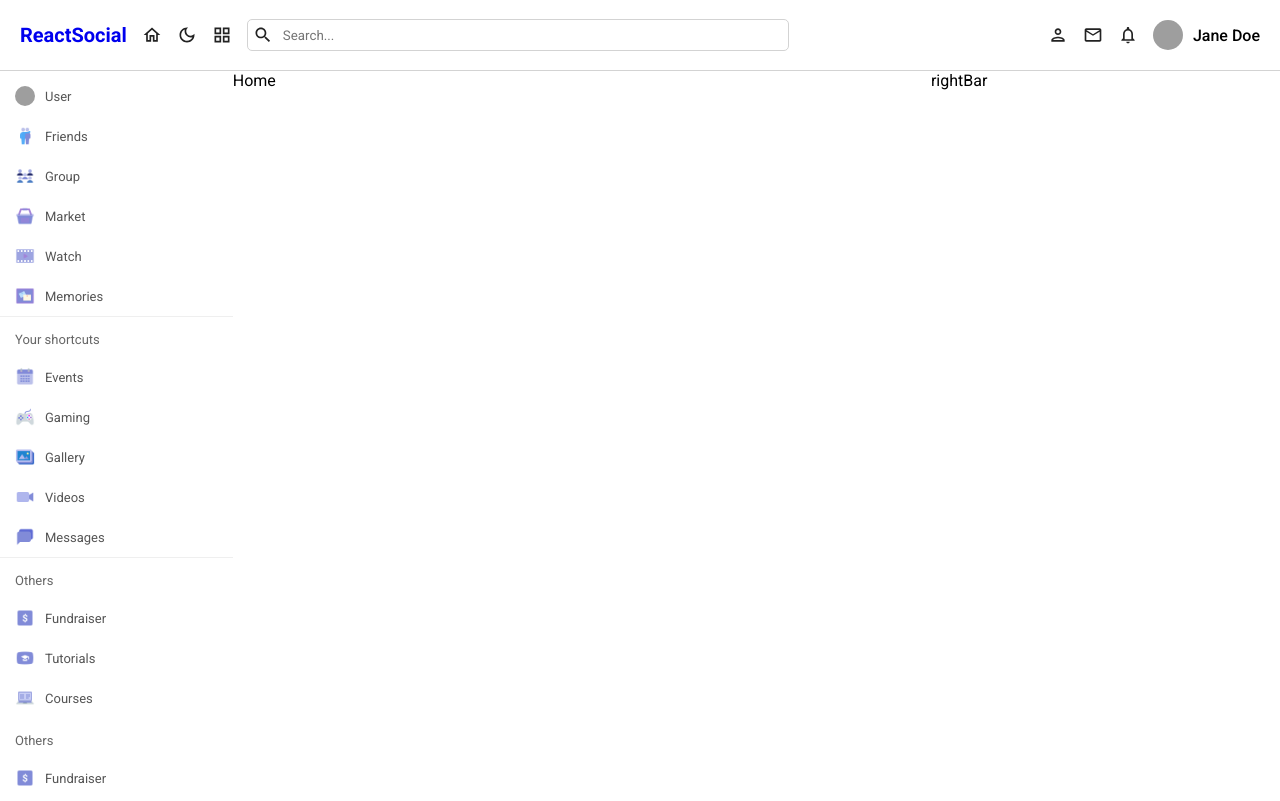
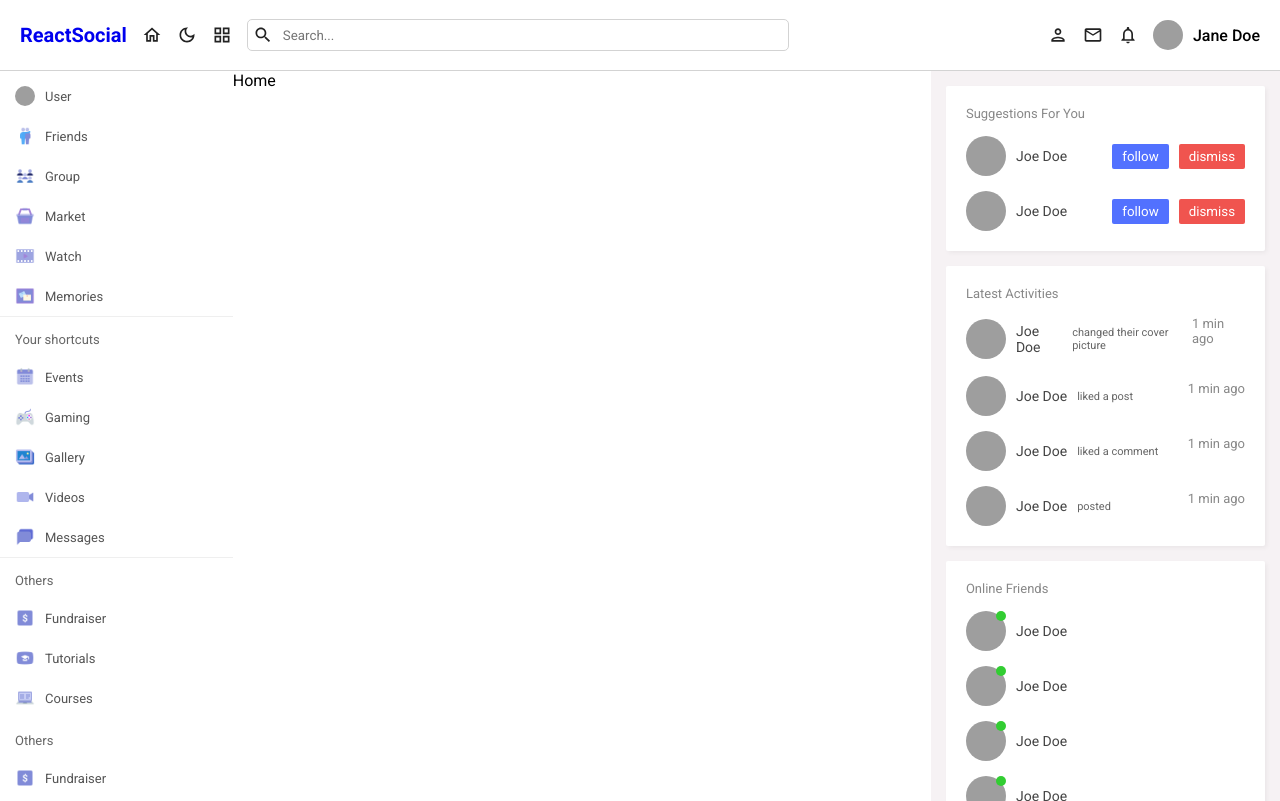
Before and after one commit to raaziyeh/social-media-app, a React (Create React App) app: page / in a window 1280 px wide. Built offline with nearby package versions, Linux system fonts and the light colour scheme; grey boxes are pictures that could not be loaded.

Commit message:
Add RightBar component

```diff
--- a/public/index.html
+++ b/public/index.html
@@ -10,14 +10,6 @@
 			rel="stylesheet"
 		/>
 		<title>Social Media App</title>
-		<style>
-			body,
-			* {
-				padding: 0;
-				margin: 0;
-				font-family: "Roboto", sans-serif;
-			}
-		</style>
 	</head>
 	<body>
 		<noscript>You need to enable JavaScript to run this app.</noscript>
--- a/src/App.js
+++ b/src/App.js
@@ -12,6 +12,7 @@ import LeftBar from "./components/leftBar/LeftBar"
 import RightBar from "./components/rightBar/RightBar"
 import Home from "./pages/home/Home"
 import Profile from "./pages/profile/Profile"
+import "./app.scss"
 
 //temporary
 let authorizedUser = true
--- /dev/null
+++ b/src/app.scss
@@ -0,0 +1,6 @@
+body,
+* {
+	padding: 0;
+	margin: 0;
+	font-family: "Roboto", sans-serif;
+}
--- a/src/components/rightBar/RightBar.jsx
+++ b/src/components/rightBar/RightBar.jsx
@@ -1,7 +1,157 @@
 import "./rightBar.scss"
 
 function RightBar() {
-	return <div className="right-bar">rightBar</div>
+	return (
+		<div className="right-bar">
+			<div className="container">
+				<div className="right-bar-section">
+					<span>Suggestions For You</span>
+					<ul>
+						<li>
+							<div className="item">
+								<img
+									src="https://images.pexels.com/photos/220453/pexels-photo-220453.jpeg?auto=compress&cs=tinysrgb&w=600"
+									alt="avatar"
+								/>
+								<span>Joe Doe</span>
+							</div>
+							<div className="actions">
+								<button>follow</button>
+								<button>dismiss</button>
+							</div>
+						</li>
+						<li>
+							<div className="item">
+								<img
+									src="https://images.pexels.com/photos/220453/pexels-photo-220453.jpeg?auto=compress&cs=tinysrgb&w=600"
+									alt="avatar"
+								/>
+								<span>Joe Doe</span>
+							</div>
+							<div className="actions">
+								<button>follow</button>
+								<button>dismiss</button>
+							</div>
+						</li>
+					</ul>
+				</div>
+				<div className="right-bar-section">
+					<span>Latest Activities</span>
+					<ul>
+						<li>
+							<div className="item">
+								<img
+									src="https://images.pexels.com/photos/220453/pexels-photo-220453.jpeg?auto=compress&cs=tinysrgb&w=600"
+									alt="avatar"
+								/>
+								<span>Joe Doe</span>
+								<span className="detail">changed their cover picture</span>
+							</div>
+							<span className="date">1 min ago</span>
+						</li>
+						<li>
+							<div className="item">
+								<img
+									src="https://images.pexels.com/photos/220453/pexels-photo-220453.jpeg?auto=compress&cs=tinysrgb&w=600"
+									alt="avatar"
+								/>
+								<span>Joe Doe</span>
+								<span className="detail">liked a post</span>
+							</div>
+							<span className="date">1 min ago</span>
+						</li>
+						<li>
+							<div className="item">
+								<img
+									src="https://images.pexels.com/photos/220453/pexels-photo-220453.jpeg?auto=compress&cs=tinysrgb&w=600"
+									alt="avatar"
+								/>
+								<span>Joe Doe</span>
+								<span className="detail">liked a comment</span>
+							</div>
+							<span className="date">1 min ago</span>
+						</li>
+						<li>
+							<div className="item">
+								<img
+									src="https://images.pexels.com/photos/220453/pexels-photo-220453.jpeg?auto=compress&cs=tinysrgb&w=600"
+									alt="avatar"
+								/>
+								<span>Joe Doe</span>
+								<span className="detail">posted</span>
+							</div>
+							<span className="date">1 min ago</span>
+						</li>
+					</ul>
+				</div>
+				<div className="right-bar-section">
+					<span>Online Friends</span>
+					<ul>
+						<li>
+							<div className="item">
+								<img
+									src="https://images.pexels.com/photos/220453/pexels-photo-220453.jpeg?auto=compress&cs=tinysrgb&w=600"
+									alt="avatar"
+								/>
+								<div className="green-online" />
+								<span>Joe Doe</span>
+							</div>
+						</li>
+						<li>
+							<div className="item">
+								<img
+									src="https://images.pexels.com/photos/220453/pexels-photo-220453.jpeg?auto=compress&cs=tinysrgb&w=600"
+									alt="avatar"
+								/>
+								<div className="green-online" />
+								<span>Joe Doe</span>
+							</div>
+						</li>
+						<li>
+							<div className="item">
+								<img
+									src="https://images.pexels.com/photos/220453/pexels-photo-220453.jpeg?auto=compress&cs=tinysrgb&w=600"
+									alt="avatar"
+								/>
+								<div className="green-online" />
+								<span>Joe Doe</span>
+							</div>
+						</li>
+						<li>
+							<div className="item">
+								<img
+									src="https://images.pexels.com/photos/220453/pexels-photo-220453.jpeg?auto=compress&cs=tinysrgb&w=600"
+									alt="avatar"
+								/>
+								<div className="green-online" />
+								<span>Joe Doe</span>
+							</div>
+						</li>
+						<li>
+							<div className="item">
+								<img
+									src="https://images.pexels.com/photos/220453/pexels-photo-220453.jpeg?auto=compress&cs=tinysrgb&w=600"
+									alt="avatar"
+								/>
+								<div className="green-online" />
+								<span>Joe Doe</span>
+							</div>
+						</li>
+						<li>
+							<div className="item">
+								<img
+									src="https://images.pexels.com/photos/220453/pexels-photo-220453.jpeg?auto=compress&cs=tinysrgb&w=600"
+									alt="avatar"
+								/>
+								<div className="green-online" />
+								<span>Joe Doe</span>
+							</div>
+						</li>
+					</ul>
+				</div>
+			</div>
+		</div>
+	)
 }
 
 export default RightBar
--- a/src/components/rightBar/rightBar.scss
+++ b/src/components/rightBar/rightBar.scss
@@ -1,3 +1,109 @@
 .right-bar {
-    flex: 3;
+	flex: 3;
+	position: sticky;
+	top: 70px;
+	height: calc(100vh - 70px);
+	overflow: scroll;
+	background-color: #f6f2f4;
+
+	&::-webkit-scrollbar {
+		display: none;
+	}
+
+	.container {
+		margin: 15px;
+		display: flex;
+		flex-direction: column;
+		gap: 15px;
+
+		.right-bar-section {
+			padding: 20px;
+			display: flex;
+			flex-direction: column;
+			box-shadow: 2px 2px 4px rgba(0, 0, 0, 0.048);
+			border-radius: 2px;
+			background-color: white;
+
+			span {
+				font-size: 13px;
+				color: #888;
+				margin-bottom: 15px;
+			}
+
+			ul {
+				list-style: none;
+				display: flex;
+				flex-direction: column;
+				gap: 15px;
+
+				li {
+					display: flex;
+					justify-content: space-between;
+					align-items: center;
+
+					.item {
+						display: flex;
+						align-items: center;
+						gap: 10px;
+						position: relative;
+
+						img {
+							width: 40px;
+							height: 40px;
+							border-radius: 50%;
+							object-fit: cover;
+						}
+
+						.green-online {
+							width: 10px;
+							height: 10px;
+							border-radius: 50%;
+							background-color: limegreen;
+							position: absolute;
+							top: 0;
+							left: 30px;
+						}
+
+						span {
+							color: #444;
+							font-size: 14px;
+							margin: 0;
+						}
+
+						.detail {
+							font-size: 11px;
+							color: #666;
+						}
+
+						.date {
+							font-size: 12px;
+						}
+					}
+
+					.actions {
+						display: flex;
+						align-items: center;
+						gap: 10px;
+
+						button {
+							padding: 5px 10px;
+							color: white;
+							border: none;
+							outline: none;
+							border-radius: 2px;
+							cursor: pointer;
+
+							&:first-child {
+								background: #5271ff;
+							}
+
+							&:last-child {
+								background: #f0544f;
+							}
+						}
+					}
+				}
+			}
+		}
+	}
 }
```
